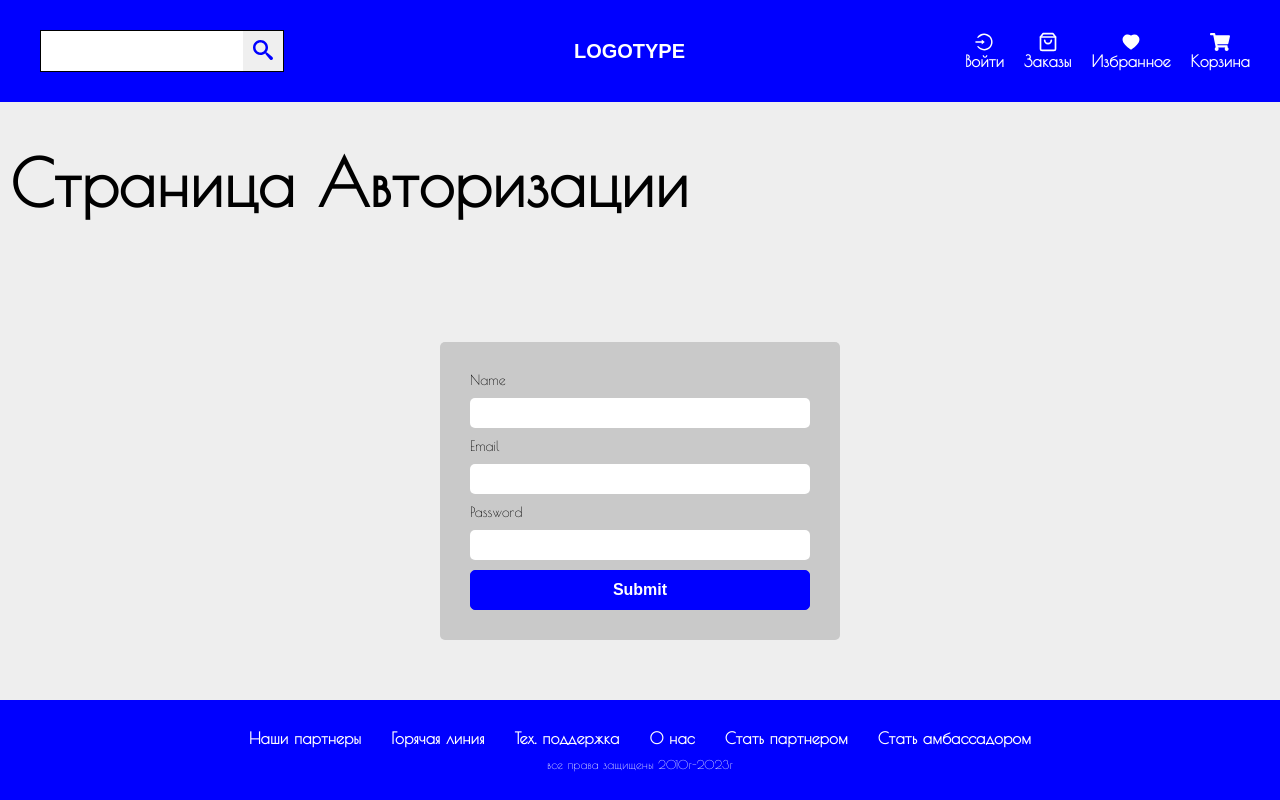
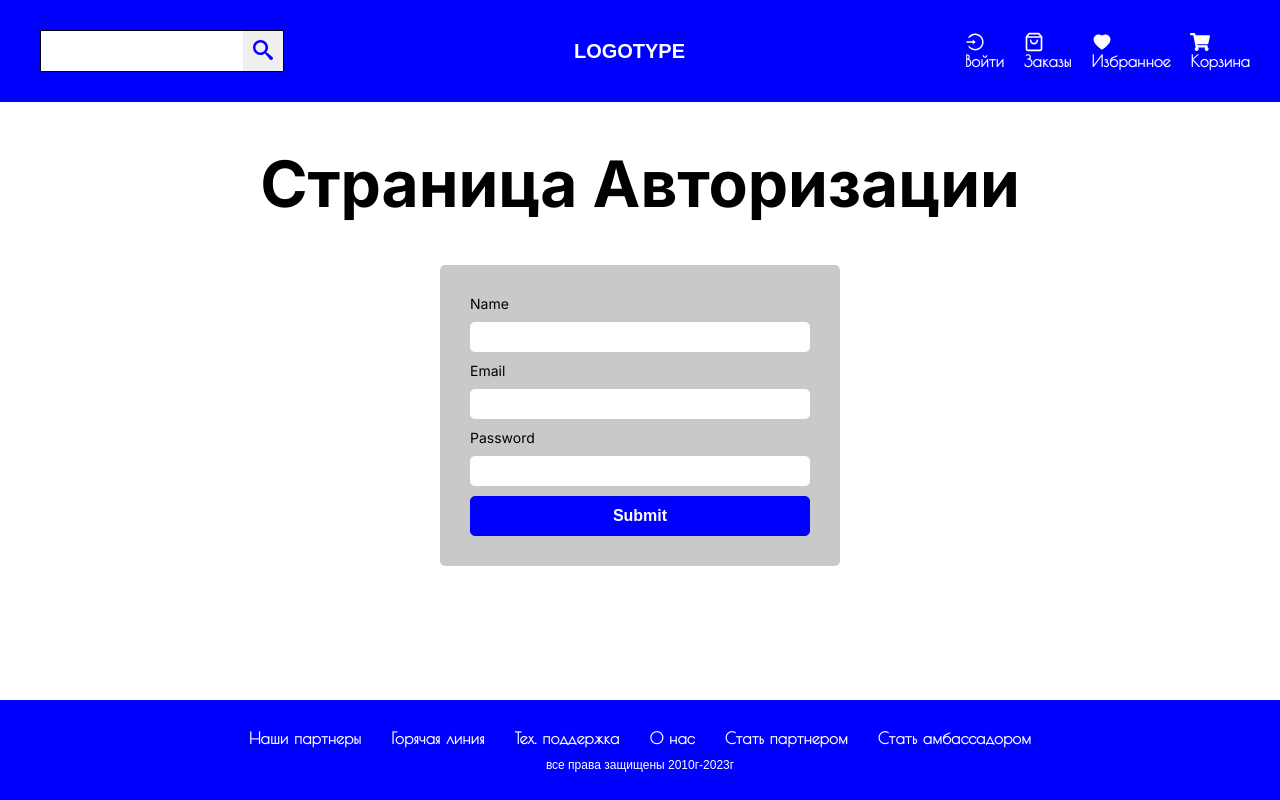
Before and after one commit to AndrewChernigovsky/futureIsNear, a Next.js app: page /auth in a window 1280 px wide. Built offline with nearby package versions, Linux system fonts and the light colour scheme.

Commit message:
first refactoring

```diff
--- a/src/app/Page.module.scss
+++ b/src/app/Page.module.scss
@@ -1,6 +1,5 @@
 @import "./../app/mixins";
 .products {
 	margin: 0 auto;
-	@include flexCenterWrapGap(20px);
-	flex-grow: 1;
+	@include flexCenterWrapGap(10px);
 }
--- a/src/app/globals.scss
+++ b/src/app/globals.scss
@@ -30,7 +30,6 @@ footer {
 main {
 	flex-grow: 1;
 	margin-bottom: 10px;
-	@include flexColumnSpaceBetween;
 	@media screen and (min-width: $middle) {
 		margin: 0 auto;
 	}
--- a/src/app/layout.tsx
+++ b/src/app/layout.tsx
@@ -16,7 +16,7 @@ export default function RootLayout({
 }) {
 	return (
 		<html lang="en">
-			<body>{children}</body>
+			<body className={inter.className}>{children}</body>
 		</html>
 	)
 }
--- a/src/app/mixins.scss
+++ b/src/app/mixins.scss
@@ -1,7 +1,7 @@
 @import "./../components/globals/variables";
 @mixin button($width, $height, $colorFont, $colorBackground, $font: $primary-font, $fontWeight: 600) {
+	min-height: $width;
 	min-width: $height;
-	min-height: $width;
 	color: $colorFont;
 	background-color: $colorBackground;
 	font-family: $font;
@@ -26,12 +26,95 @@
 	gap: $gap;
 	flex-wrap: wrap;
 }
-@mixin flexCenterWrapGap($gap) {
+@mixin flex(
+	$direction: null,
+	$justify: null,
+	$justifyI: null,
+	$align: null,
+	$alignI: null,
+	$wrap: null,
+	$grow: null,
+	$gap: null,
+	$padding: null,
+	$margin: null,
+	$alignS: null
+) {
 	display: flex;
-	justify-content: center;
-	gap: $gap;
-	flex-wrap: wrap;
+	@if $direction {
+		flex-direction: $direction;
+	}
+	@if $gap {
+		gap: $gap;
+	}
+	@if $wrap {
+		flex-wrap: $wrap;
+	}
+	@if $justify {
+		justify-content: $justify;
+	}
+	@if $justifyI {
+		justify-content: $justifyI;
+	}
+	@if $align {
+		align-content: $align;
+	}
+	@if $alignI {
+		align-items: $alignI;
+	}
+	@if $alignS {
+		align-self: $alignS;
+	}
+	@if $padding {
+		padding: $padding;
+	}
+	@if $margin {
+		margin: $margin;
+	}
+	@if $grow {
+		flex-grow: $grow;
+	}
 }
+@mixin grid(
+	$justify: null,
+	$justifyI: null,
+	$align: null,
+	$alignI: null,
+	$wrap: null,
+	$gap: null,
+	$gridColumn: null,
+	$padding: null,
+	$margin: null
+) {
+	display: grid;
+	@if $gap {
+		gap: $gap;
+	}
+	@if $wrap {
+		flex-wrap: $wrap;
+	}
+	@if $gridColumn {
+		grid-column: $gridColumn;
+	}
+	@if $justify {
+		justify-content: $justify;
+	}
+	@if $justifyI {
+		justify-content: $justifyI;
+	}
+	@if $align {
+		align-content: $align;
+	}
+	@if $alignI {
+		align-items: $alignI;
+	}
+	@if $padding {
+		padding: $padding;
+	}
+	@if $margin {
+		margin: $margin;
+	}
+}
+
 @mixin gridCenterGapColumns($gap, $columns) {
 	display: grid;
 	justify-content: center;
@@ -48,14 +131,9 @@
 	align-items: center;
 }
 
-@mixin font($family: false, $size: false, $weight: false, $color: false) {
+@mixin font($family: null, $size: null, $weight: null, $color: null, $transform: null, $align: null) {
 	@if $family {
-		@if ($family: $primary-font) {
-			$font-family: $primary-font;
-		}
-		@if ($family: $default-font) {
-			$font-family: $default-font;
-		}
+		font-family: $family;
 	}
 	@if $size {
 		font-size: $size;
@@ -66,4 +144,68 @@
 	@if $color {
 		color: $color;
 	}
+	@if $transform {
+		text-transform: $transform;
+	}
+	@if $align {
+		text-align: $align;
+	}
 }
+
+@mixin HWidth-MPadding-br(
+	$height: null,
+	$width: null,
+	$min-height: null,
+	$min-width: null,
+	$max-height: null,
+	$max-width: null,
+	$padding: null,
+	$margin: null,
+	$borderRadius: null
+) {
+	@if $height {
+		height: $height;
+	}
+	@if $width {
+		width: $width;
+	}
+	@if $min-height {
+		min-height: $min-height;
+	}
+	@if $min-width {
+		min-width: $min-width;
+	}
+	@if $max-height {
+		max-height: $max-height;
+	}
+	@if $max-width {
+		max-width: $max-width;
+	}
+	@if $padding {
+		padding: $padding;
+	}
+	@if $margin {
+		margin: $margin;
+	}
+}
+
+@mixin position($position: null, $top: null, $bottom: null, $left: null, $right: null, $z-index: null) {
+	@if $position {
+		position: $position;
+	}
+	@if $top {
+		top: $top;
+	}
+	@if $bottom {
+		bottom: $bottom;
+	}
+	@if $left {
+		left: $left;
+	}
+	@if $right {
+		right: $right;
+	}
+	@if $z-index {
+		z-index: $z-index;
+	}
+}
--- a/src/components/globals/CatalogCard/CatalogCard.tsx
+++ b/src/components/globals/CatalogCard/CatalogCard.tsx
@@ -24,11 +24,11 @@ const CatalogCard: FC<TCard> = ({ image, title, price }) => {
 				</div>
 				<div className={styles.card__buttons}>
 					<button type="button">
-						Купить
+						<span>Купить</span>
 						<AiOutlineShoppingCart size={20} />
 					</button>
 					<button type="button">
-						Избранное
+						<span>Избранное</span>
 						<BiLike size={20} />
 					</button>
 				</div>
--- a/src/components/globals/Layout/Footer/Footer.module.scss
+++ b/src/components/globals/Layout/Footer/Footer.module.scss
@@ -1,9 +1,10 @@
 @import "./../../variables.scss";
 @import "./../../../../app/mixins.scss";
+
 .footer {
 	background-color: $blue;
 	@include gridCenter;
-	@include font($family: $default-font, $size: 12px, $weight: 600, $color: $white);
+	@include font($family: $primary-font, $size: 12px, $weight: 600, $color: $white);
 	min-height: 100px;
 	padding: 20px 10px;
 	min-width: 100%;
--- a/src/components/globals/Layout/Header/Header.module.scss
+++ b/src/components/globals/Layout/Header/Header.module.scss
@@ -1,18 +1,14 @@
 @import "./../../variables.scss";
-
+@import "./../../../../app/mixins.scss";
 .header {
-	padding: 10px 20px;
-	background-color: blue;
-	font-family: $primary-font;
-	font-weight: 600;
-	position: sticky;
-	top: 0;
-	z-index: 13;
-
+	@include font($family: $primary-font, $weight: $bold);
+	@include HWidth-MPadding-br($padding: 10px 20px);
+	background-color: $blue;
+	@include position($position: sticky, $top: 0, $z-index: 13);
 	&__form {
-		border: 1px solid #000000;
+		@include flex;
+		border: 1px solid $black;
 		min-height: 40px;
-		display: flex;
 		margin-bottom: 10px;
 
 		@media screen and (min-width: $desktop) {
@@ -24,22 +20,19 @@
 			min-height: inherit;
 			border: none;
 			min-width: calc(100% - 40px);
-			font-size: 20px;
-			transition: 0.3s ease-in-out;
-			font-family: $primary-font;
-			font-weight: 600;
-
+			transition: $base-transition;
+			@include font($family: $primary-font, $weight: $bold, $size: 20px);
 			&:focus {
 				border: none;
 				outline: none;
-				color: blue;
+				color: $blue;
 				font-size: 20px;
 			}
 
 			&:hover {
 				border: none;
 				outline: none;
-				color: blue;
+				color: $blue;
 				font-size: 20px;
 			}
 		}
@@ -47,7 +40,7 @@
 		button {
 			cursor: pointer;
 			border: none;
-			transition: 0.3s ease-in-out;
+			transition: $base-transition;
 			min-width: 40px;
 
 			&:hover {
@@ -57,47 +50,28 @@
 	}
 
 	&__logoText {
-		color: $white;
-		font-weight: 600;
-		text-transform: uppercase;
-		text-align: center;
+		@include font($family: $default-font, $weight: $bold, $color: $white, $transform: uppercase, $align: center);
 		margin: 0;
-		font-family: $default-font;
 	}
 }
 
 .nav {
-	display: grid;
-	align-items: center;
-	justify-content: center;
-	max-width: 1440px;
-	margin: 0 auto;
-
+	@include grid($alignI: center, $justify: center);
+	@include HWidth-MPadding-br($max-width: 1440px, $margin: 0 auto);
 	@media screen and (min-width: $desktop) {
-		padding: 10px 10px;
-		justify-content: space-between;
-		display: flex;
-		align-items: center;
-		justify-content: space-between;
-		gap: 20px;
+		@include flex($alignI: center, $justify: space-between, $gap: 20px, $padding: 10px);
 	}
 
 	&__list,
 	&__auth {
-		// display: grid;
-		align-items: center;
-		justify-content: center;
-		text-align: center;
-		gap: 20px;
-		margin: 0 auto;
-
+		@include flex($alignI: center, $justify: center, $gap: 20px, $margin: 0 auto);
 		@media screen and (min-width: $desktop) {
 			margin: 0;
 		}
 
 		li a {
 			color: $black;
-			transition: 0.3s ease-in-out;
+			transition: $base-transition;
 
 			&:hover {
 				opacity: 0.5;
@@ -111,24 +85,20 @@
 		}
 
 		@media screen and (min-width: $desktop) {
-			display: flex;
-			justify-content: flex-start;
-			gap: 0;
+			@include flex($alignI: center, $justify: flex-start, $gap: 0);
 		}
 	}
 
 	&__list {
 		display: none;
-
 		@media screen and (min-width: $desktop) {
-			display: flex;
-			justify-content: flex-start;
+			@include flex($justify: flex-start);
 		}
 	}
 
 	&__auth {
 		display: flex;
-		grid-row: 1/-1;
+		@include flex;
 		min-width: max-content;
 		margin-bottom: 10px;
 
@@ -137,9 +107,7 @@
 		}
 
 		li a {
-			display: grid;
-			align-items: center;
-			justify-items: center;
+			@include grid($justifyI: center, $alignI: center);
 			font-size: 12px;
 
 			@media screen and (min-width: $middle) {
@@ -152,10 +120,8 @@
 	}
 
 	&__wrapper {
-		display: grid;
-		grid-column: 1/4;
-		align-items: center;
-		transition: 0.3s ease-in-out;
+		@include grid($gridColumn: 1/4, $alignI: center);
+		transition: $base-transition;
 		height: 0;
 		overflow: hidden;
 		margin-top: 20px;
@@ -163,30 +129,16 @@
 
 		&.active {
 			height: 100%;
-			transition: 0.5s ease-in-out;
-			// min-width: 100%;
 		}
-
-		// @media  screen and (min-width: $middle) {
-		// 	display: flex;
-		// 	justify-content: space-between;
-		// 	// min-width: 100%;
-		// 	grid-column: 1/-1;
-		// 	margin-top: 0;
-		// }
-
-		// @media  screen and (min-width: $desktop) {
-		// 	display: none;
-		// }
 	}
 
 	&__btn {
 		width: 25px;
 		height: 40px;
-		background: transparent;
+		background: $transparent;
 		cursor: pointer;
 		border: none;
-		transition: 0.3s ease-in-out;
+		transition: $base-transition;
 		display: none;
 
 		span:first-of-type {
--- a/src/components/globals/Layout/Layout.module.scss
+++ b/src/components/globals/Layout/Layout.module.scss
@@ -1,21 +1,11 @@
 @import "./../variables.scss";
+@import "./../../../app/mixins.scss";
 
 .wrapper {
-	display: flex;
-	flex-direction: column;
+	@include flex($direction: column);
 	min-height: 100%;
 }
 
 .container {
-	min-height: 100%;
-	margin: 0 auto;
-	padding: 30px;
-	min-width: 100%;
-	max-width: 1440px;
-	background: $white-1;
-
-	@media screen and (min-width: $desktop) {
-		margin: 0 auto;
-		padding: 0 10px;
-	}
+	@include HWidth-MPadding-br($min-height: 100%, $max-width: 1440px, $padding: 0 10px, $margin: 0 auto);
 }
--- a/src/components/globals/Pagination/Pagination.module.scss
+++ b/src/components/globals/Pagination/Pagination.module.scss
@@ -1,24 +1,19 @@
 @import "@/../../../globals/variables.scss";
+@import "@/../../../../app/mixins.scss";
 
 .pagination {
+	@include flex($justify: center, $gap: 20px, $wrap: wrap, $grow: 1);
 	margin: 0 auto;
-	display: flex;
-	justify-content: center;
-	gap: 20px;
-	flex-wrap: wrap;
+	min-height: 100%;
 
 	ul {
-		display: flex;
-		gap: 10px;
-		margin: 10px 0;
+		@include flex($alignS: flex-end, $gap: 10px, $margin: 10px 0);
 
 		li {
-			min-width: 50px;
-			min-height: 30px;
+			@include HWidth-MPadding-br($min-height: 50px, $min-width: 50px, $borderRadius: 5px);
 			text-align: center;
 			background-color: $blue;
-			border-radius: 5px;
-			transition: 0.3s ease-in-out;
+			transition: $base-transition;
 			cursor: pointer;
 			display: flex;
 
--- a/src/components/globals/variables.scss
+++ b/src/components/globals/variables.scss
@@ -6,14 +6,20 @@ $transparent: transparent;
 $orange: rgb(255, 149, 0);
 $blue: blue;
 $blue1: rgb(80, 135, 255);
+$purple-light: rgb(118, 116, 255);
 $antiquewhite: antiquewhite;
 $gray: rgb(212, 212, 212);
 $green: green;
 $white-1: rgb(238, 238, 238);
+$black-1: rgba(0, 0, 0, 0.24);
 //fonts
 $default-font: "Arial", sans-serif;
 $primary-font: "PoiretOne", "Arial", sans-serif;
-$font: "PoiretOne", "Arial", sans-serif;
+$regular: 400;
+$bold: 600;
 //screen breakpoints
+$phone-md: 535px;
 $middle: 768px;
 $desktop: 1200px;
+// animations
+$base-transition: 0.3s ease-in-out;
```
Also changed, not shown: src/app/electronics/page.tsx (+6 -6 lines), src/components/globals/CatalogCard/CatalogCart.module.scss (+31 -28 lines).
